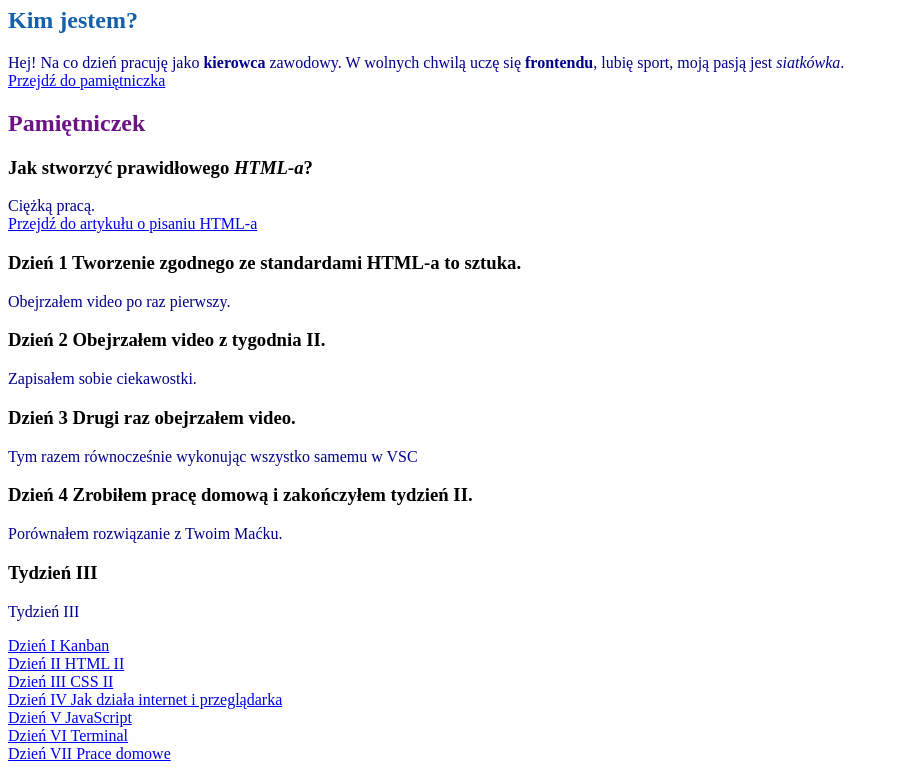
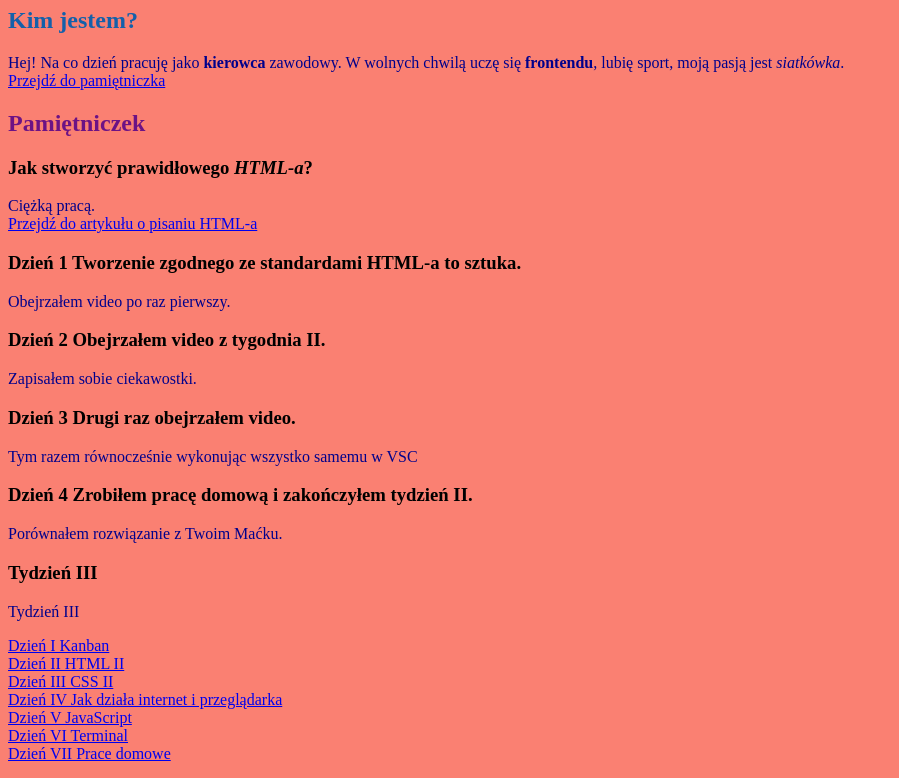
Before and after one commit to Michal-Krysiuk/homepage, a plain HTML site: page index.html in a window 1280 px wide. Shown: the part 99-877 px from the top of the page, without its empty margins (0-899 px from the left). Drawn offline with Linux system fonts and the light colour scheme.

Commit message:
feat: new background

```diff
--- a/style.css
+++ b/style.css
@@ -1,5 +1,5 @@
 body {
-    background: #fefefe;
+    background: salmon
 }
 
 .mainHeader {
```
